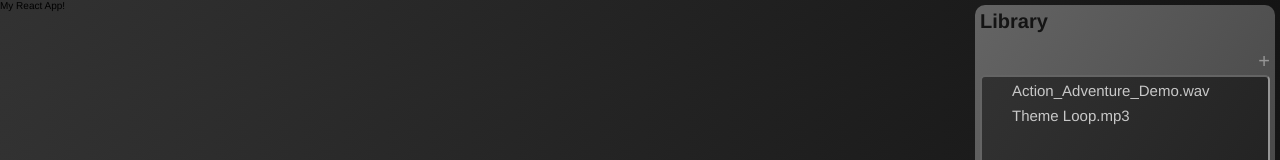
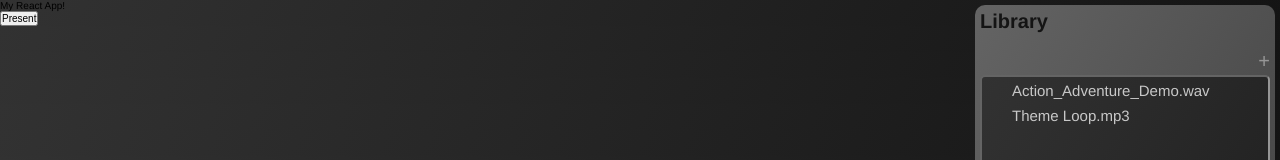
Before and after one commit to lkcina/qsound, a React (Create React App) app: page / in a window 1280 px wide. Shown: the top 160 px of the page. Built offline with nearby package versions, Linux system fonts and the light colour scheme.

Commit message:
Create EventTimeline document and initialize component.

```diff
--- a/src/App.js
+++ b/src/App.js
@@ -1,10 +1,12 @@
 import './App.css';
+import EventTimeline from "./EventTimeline.js";
 import React from 'react';
 
 class App extends React.Component {
   constructor(props) {
     super(props);
     this.state = {
+      mode: "create",
       library: [
         {
           id: "action-adventure-demo",
@@ -19,21 +21,35 @@ class App extends React.Component {
           type: "audio/mpeg"
         }
     ],
-      events: []
+      events: [],
+      activeEvent: null,
+      cues: [],
+      static: []
     };
 
     this.editLibrary = this.editLibrary.bind(this);
+    this.toggleMode = this.toggleMode.bind(this);
   }
 
   editLibrary(array) {
     this.setState({library: array});
   }
 
+  toggleMode() {
+    if (this.state.mode === "create") {
+      this.setState({mode: "present"});
+    } else {
+      this.setState({mode: "create"});
+    };
+    console.log(this.state.mode + " mode")
+  }
+
   render() {
     return (
       <div id="app">
         My React App!
-        <Library library={this.state.library} editLibrary={this.editLibrary}/>
+        <Library library={this.state.library} editLibrary={this.editLibrary} />
+        <EventTimeline events={this.state.events} toggleMode={this.toggleMode} activeEvent={this.state.activeEvent} />
       </div>
     );
   }
--- /dev/null
+++ b/src/EventTimeline.js
@@ -0,0 +1,20 @@
+import "./EventTimeline.css";
+import React from "react";
+
+class EventTimeline extends React.Component {
+    constructor(props) {
+        super(props);
+    }
+
+    render() {
+        return (
+            <div id="event-timeline">
+                <div className="toolbar">
+                    <button id="mode-toggle" onClick={this.props.toggleMode}>Present</button>
+                </div>
+            </div>
+        );
+    }
+}
+
+export default EventTimeline;
```
Also changed, not shown: src/EventTimeline.css (added).
